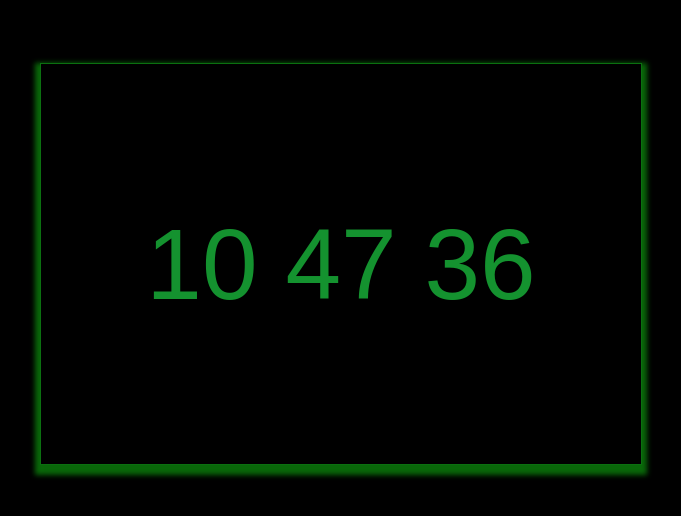
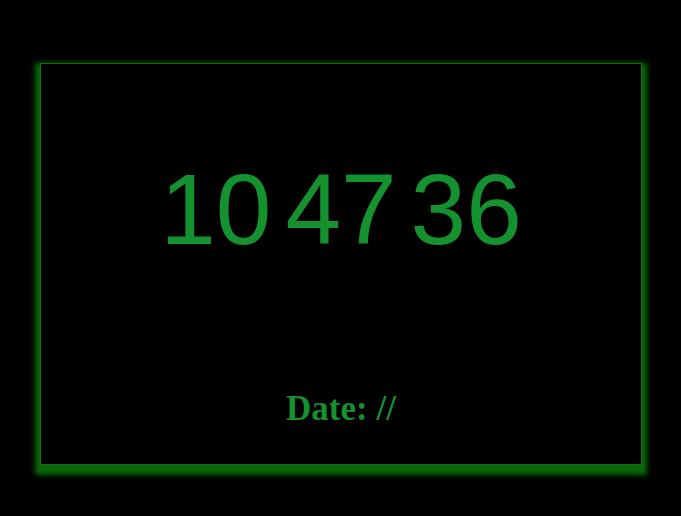
Before and after one commit to wasim230496/Digital-Clock, a plain HTML site: page index.html in a window 1280 px wide. Shown: the part 144-660 px from the top of the page, without its empty margins (299-980 px from the left). Drawn offline with Linux system fonts and the light colour scheme; a web font is replaced by a local one.

Commit message:
Update index.html

```diff
--- a/index.html
+++ b/index.html
@@ -22,6 +22,8 @@
         .container{
 
             display: flex;
+            flex-direction: column;
+            align-items: center;
             width: 600px;
             height: 400px;
             border: 1px solid rgb(11, 112, 16);
@@ -29,7 +31,6 @@
         }
         .heading{
             display: flex;
-            /* justify-content: center; */
             margin: auto;
             align-items: center;
             font-size: 100px;
@@ -37,7 +38,15 @@
             font-weight: 400;
             font-style: normal;
         }
+        .dots{
+            font-size: 50px;
+        }
 
+        .date{
+
+            font-size: 35px;
+            font-weight: 600;
+        }
 
 
 
@@ -49,6 +58,8 @@
 
         <h1 class="heading"><span id="hour">12</span><span class="dots" id="dot1"> : </span><span id="minute">34</span><span class="dots" id="dot2">:</span><span id="seconds">25</span></h1>
 
+        <p class="date">Date: <span id="date"></span>/<span id="month"></span>/<span id="year"></span></p>
+
     </div>
     <script src="index.js"></script>
 
```
